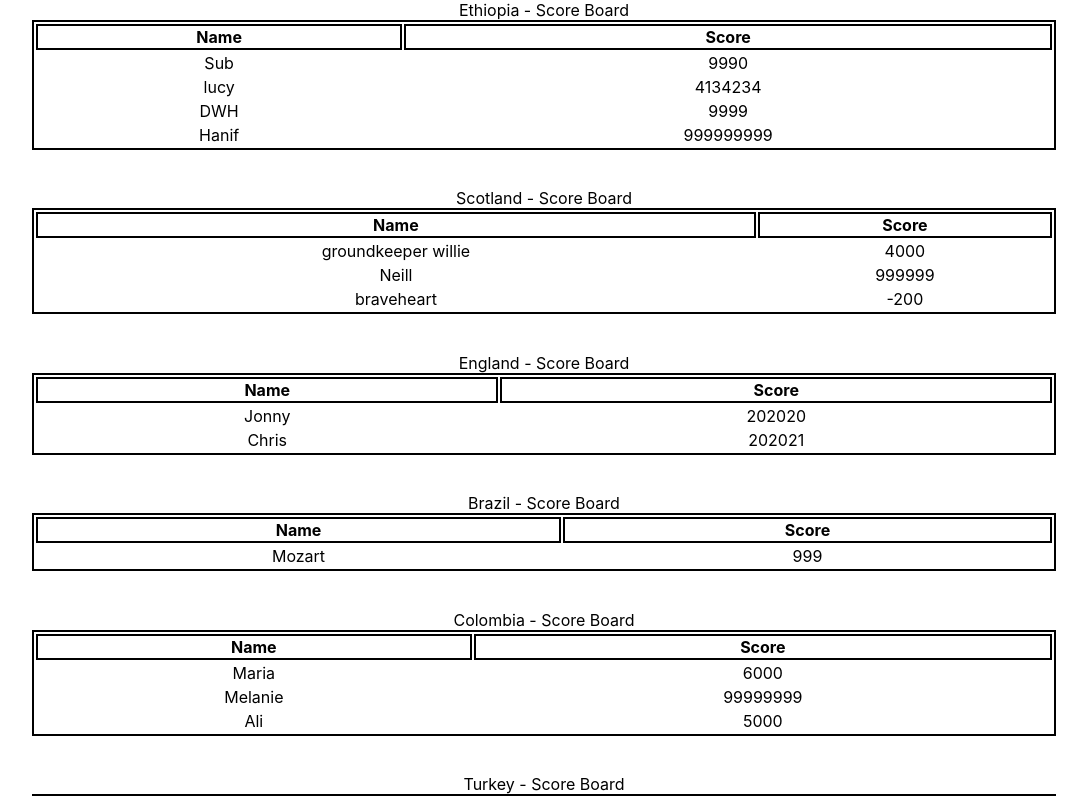
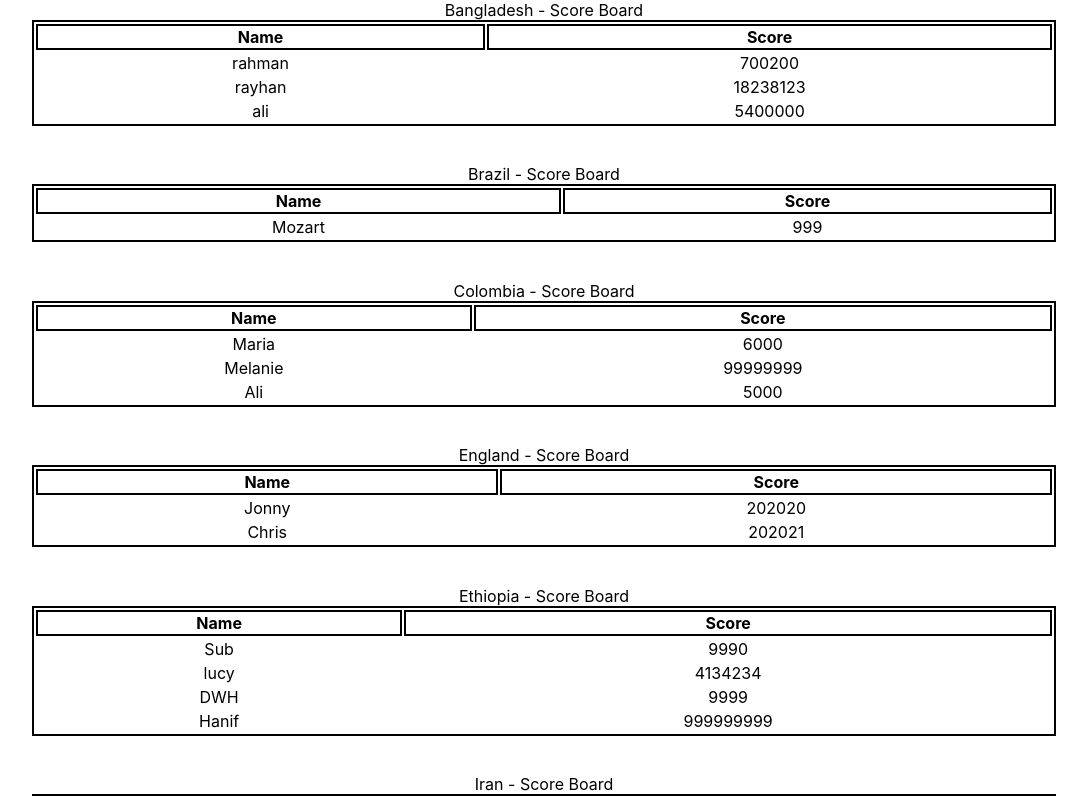
Before and after one commit to TomRafferty/highscore-react-challenge, a React (Create React App) app: page / in a window 1280 px wide. Shown: the top 796 px of the page, without its empty margins (96-1183 px from the left). Built offline with nearby package versions, Linux system fonts and the light colour scheme.

Commit message:
level 2 complete
sorted countries alphabetically.

```diff
--- a/src/PopulateScoreboard.jsx
+++ b/src/PopulateScoreboard.jsx
@@ -1,13 +1,14 @@
 import allCountryScores from "./scores";
 
-function sortScores(arr) {
-  //disabled currently
-  //arr.map((country) => country.scores.sort((a, b) => a - b));
-  return arr;
+function sortCountries() {
+  let newArr = allCountryScores
+  //had to google this line:
+  newArr.sort((a,b) => (a.name > b.name) ? 1 : ((b.name > a.name) ? -1 : 0))
+  return newArr;
 }
 
 const PopulateScoreboard = () => {
-  const sortedScores = sortScores(allCountryScores);
+  const sortedScores = sortCountries();
   return (
     <div className="tables-wrapper">
       {sortedScores.map((country, countryIndex) => {
```
